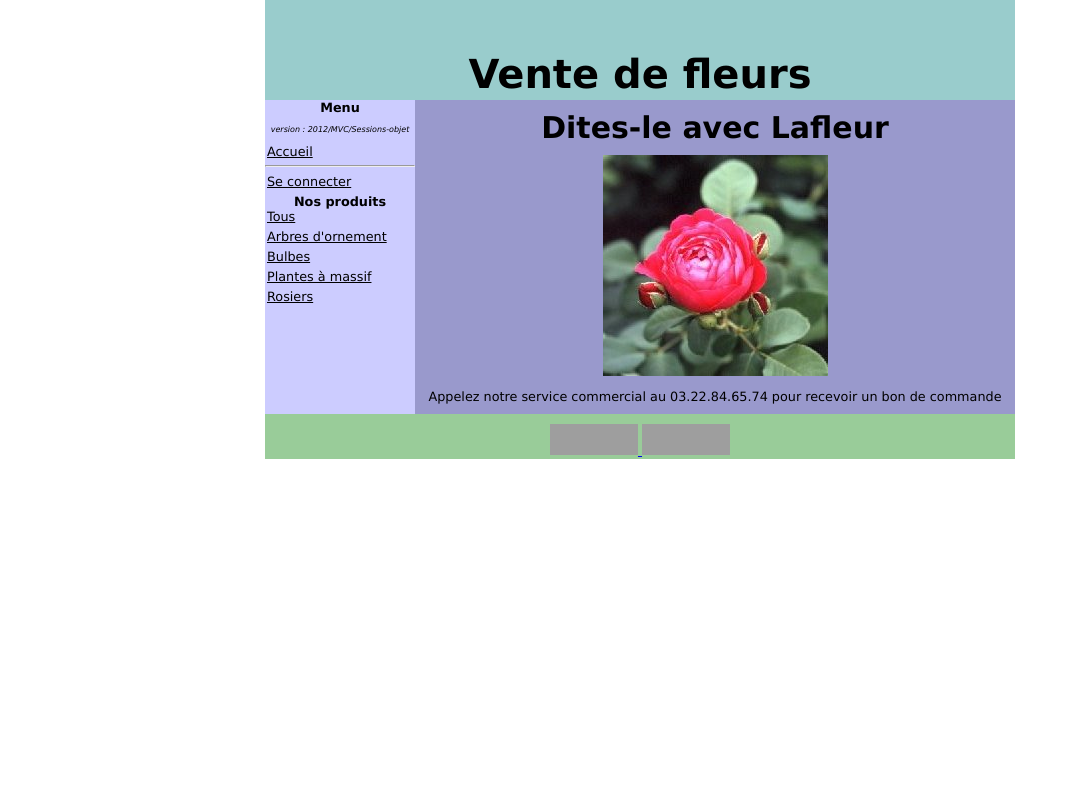
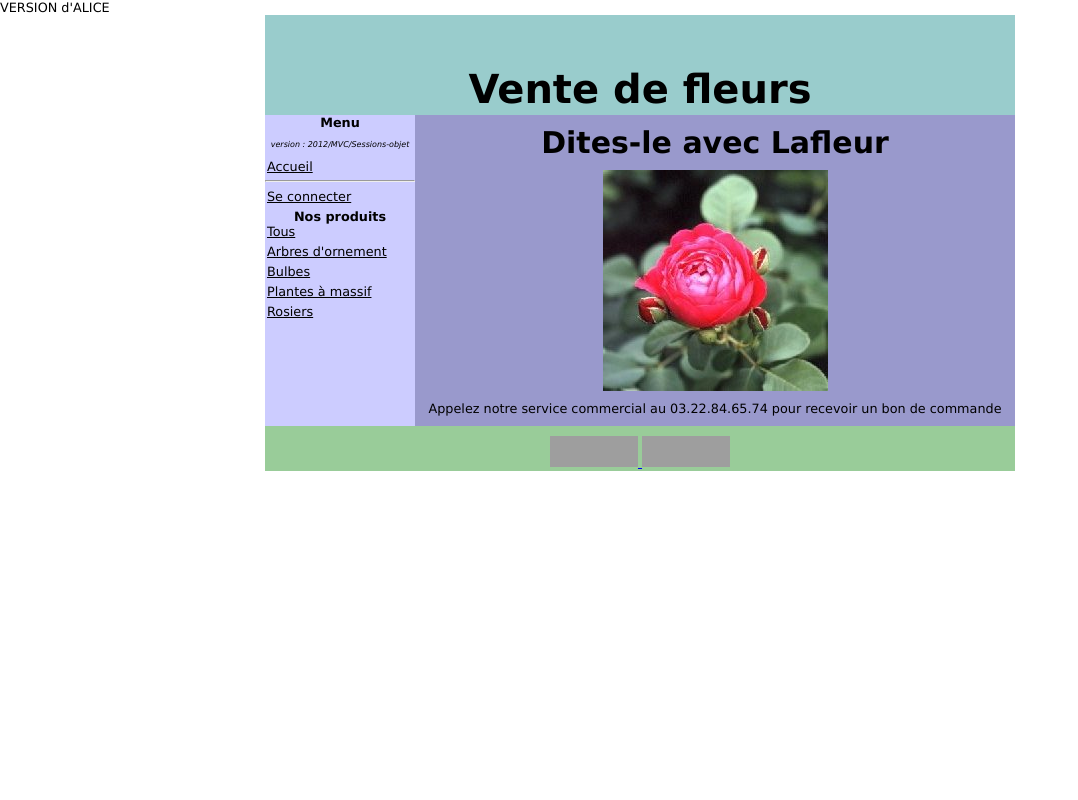
Before and after one commit to 2slamppe-eq7/demogit, a PHP site: page /XE/index.php in a window 1280 px wide. Shown: the whole page, without its empty margins (0-1078 px from the left). Run offline with PHP 8.4, Linux system fonts and the light colour scheme; data comes from the database, SQL or seed files in the repository; some libraries are stand-ins or nearby versions; grey boxes are pictures that could not be loaded.

Commit message:
version d'Alice

```diff
--- a/index.php
+++ b/index.php
@@ -1,4 +1,5 @@
 <?php
+   echo 'VERSION d\'ALICE';
    require_once ("./classe/MaSession.class.php");
    require_once("./modele/modele.inc.php");
    // Pour les contrôleurs, il faut vérifier :
```
